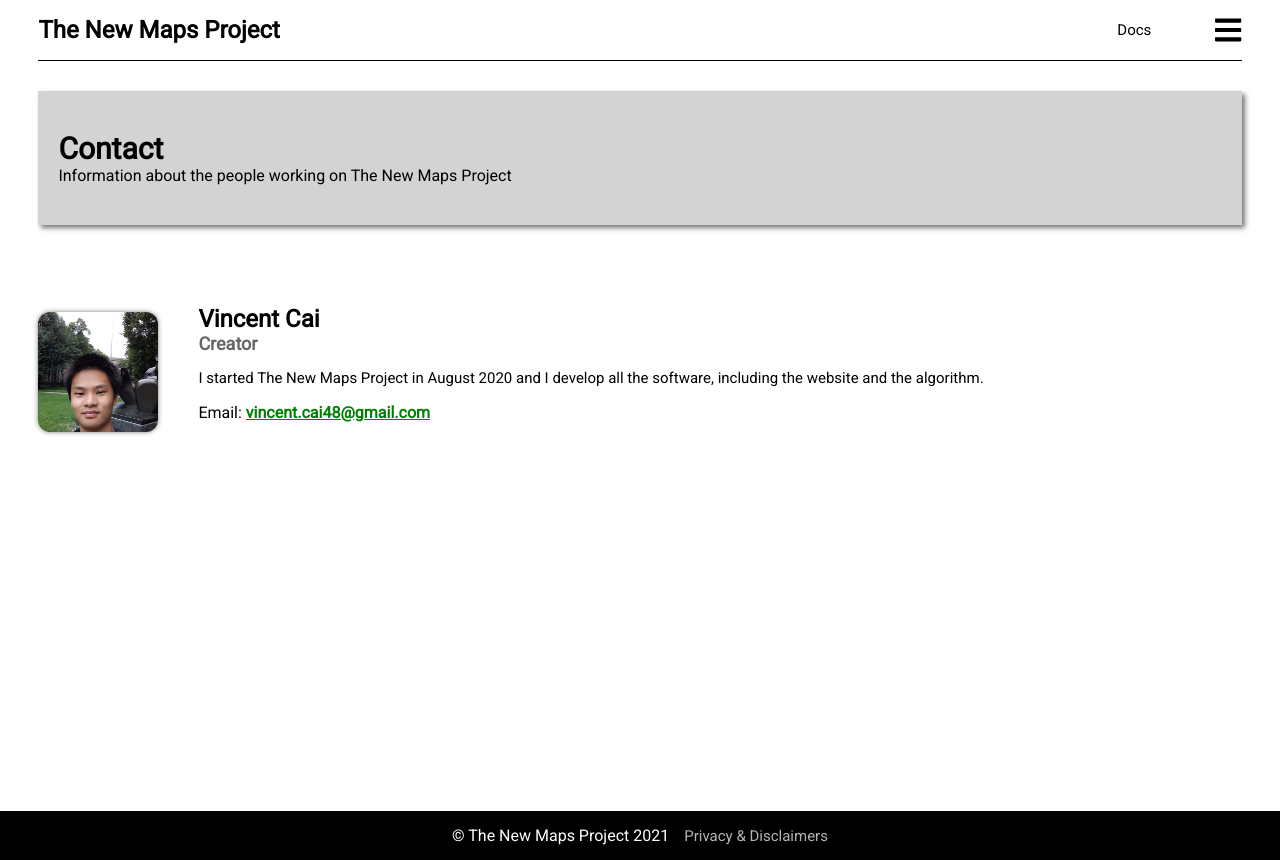
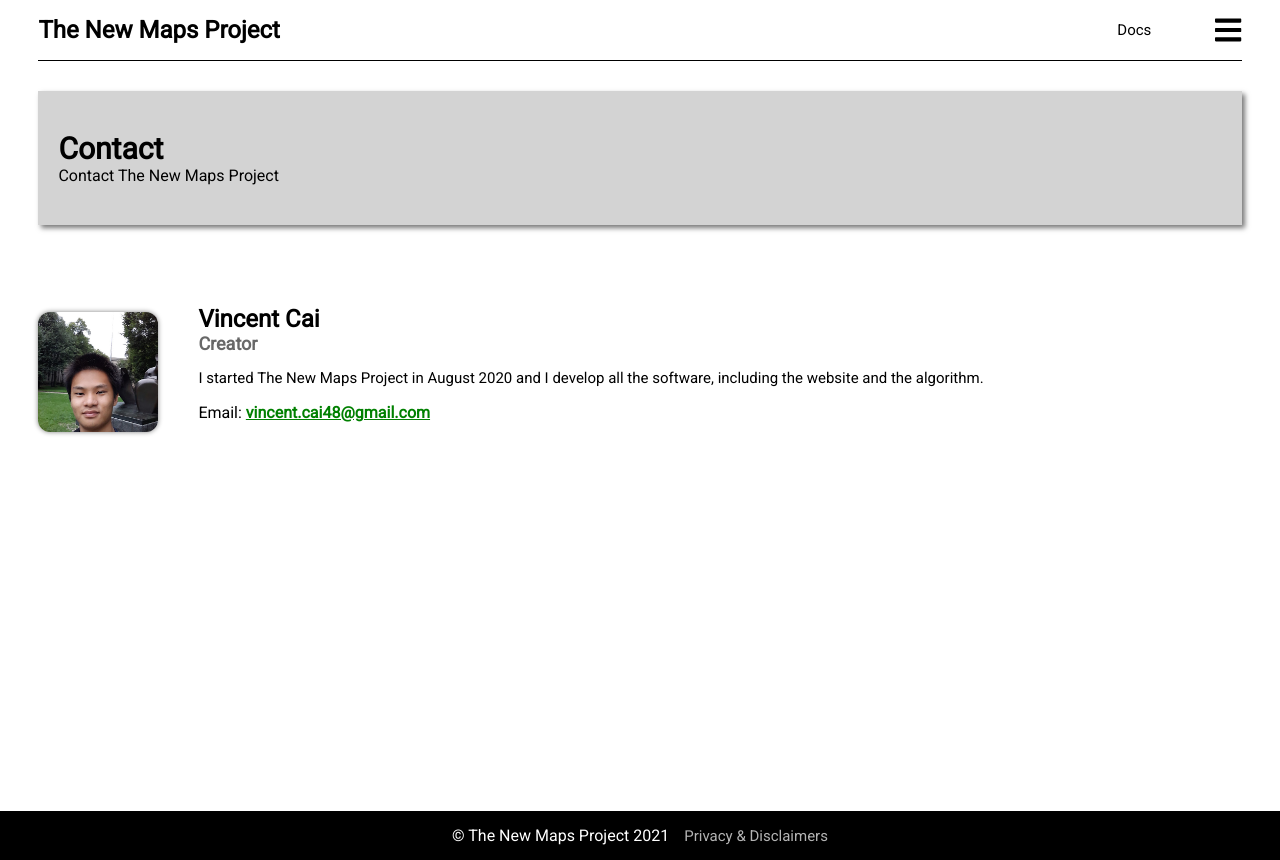
Before and after one commit to The-New-Maps-Project/website, a Next.js app: page /contact in a window 1280 px wide. Built offline with nearby package versions, Linux system fonts and the light colour scheme.

Commit message:
Update contact.tsx

```diff
--- a/pages/contact.tsx
+++ b/pages/contact.tsx
@@ -11,7 +11,7 @@ export default function Contact(){
     return <div>
         <div className="page-header">
             <h2>Contact</h2>
-            <p>Information about the people working on The New Maps Project</p>
+            <p>Contact The New Maps Project</p>
         </div>
 
 
```
